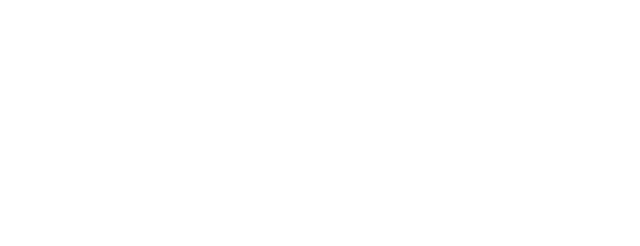
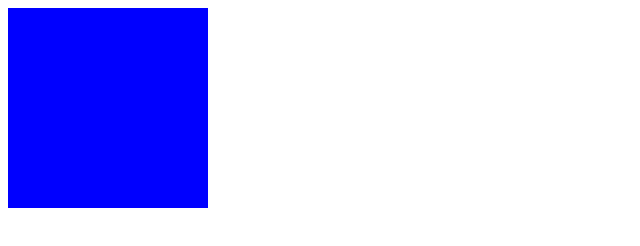
Before and after one commit to nanasuzi/javascript-practice, a plain HTML site: page index.html in a window 1280 px wide. Shown: the whole page, without its empty margins (0-640 px from the left). Drawn offline with Linux system fonts and the light colour scheme.

Commit message:
JavaScript-color-change

```diff
--- a/app.css
+++ b/app.css
@@ -1,4 +1,6 @@
 .box1 {
+  display: none;
+
   background-color: #ff0000;
   height: 200px;
   width: 200px;
--- a/app.js
+++ b/app.js
@@ -1,3 +1,4 @@
 $(function(){
-  $('.box1').slideUp();
+  $('.box1').show();
+  $('.box1').css({'background-color': '#0000FF'});
 });
```
